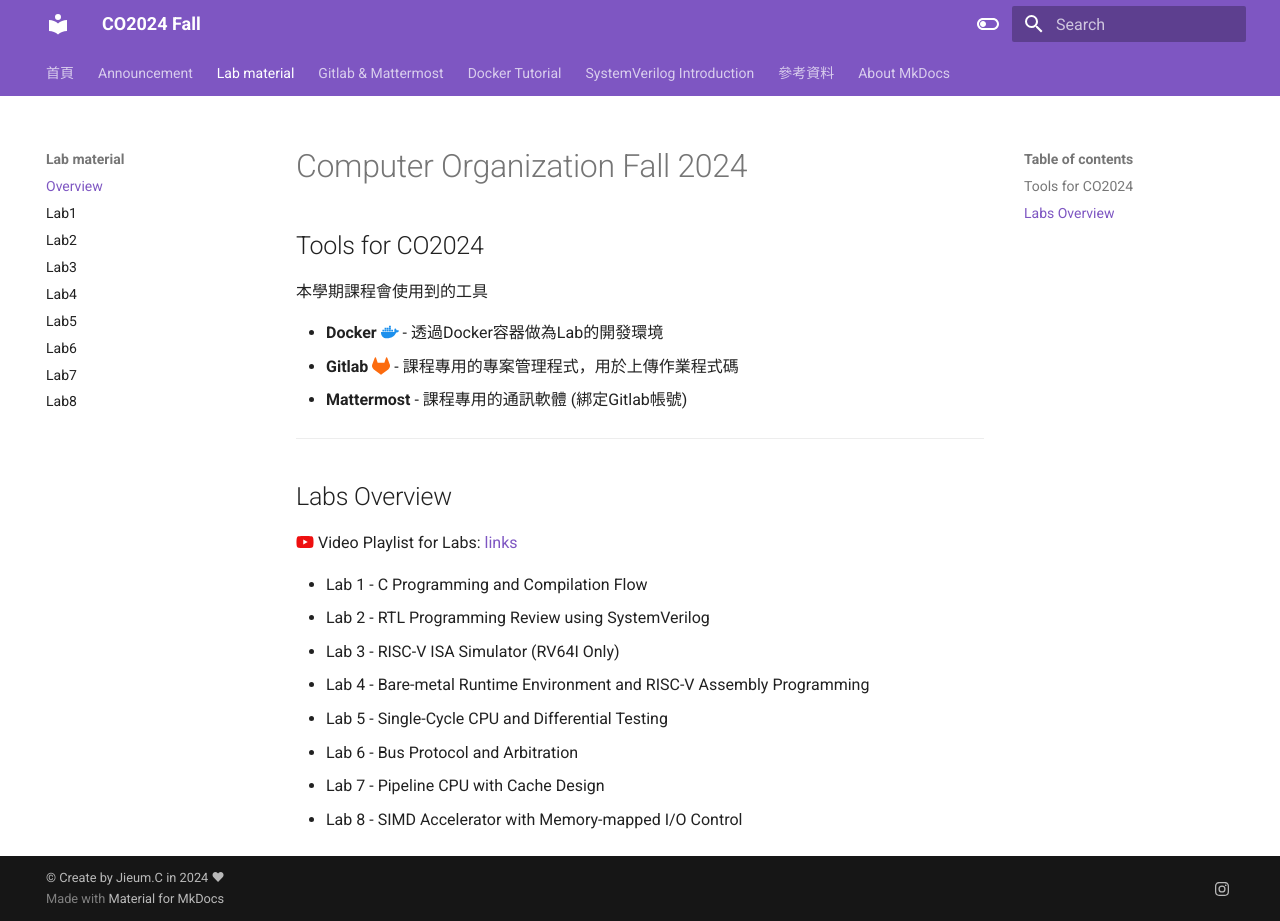
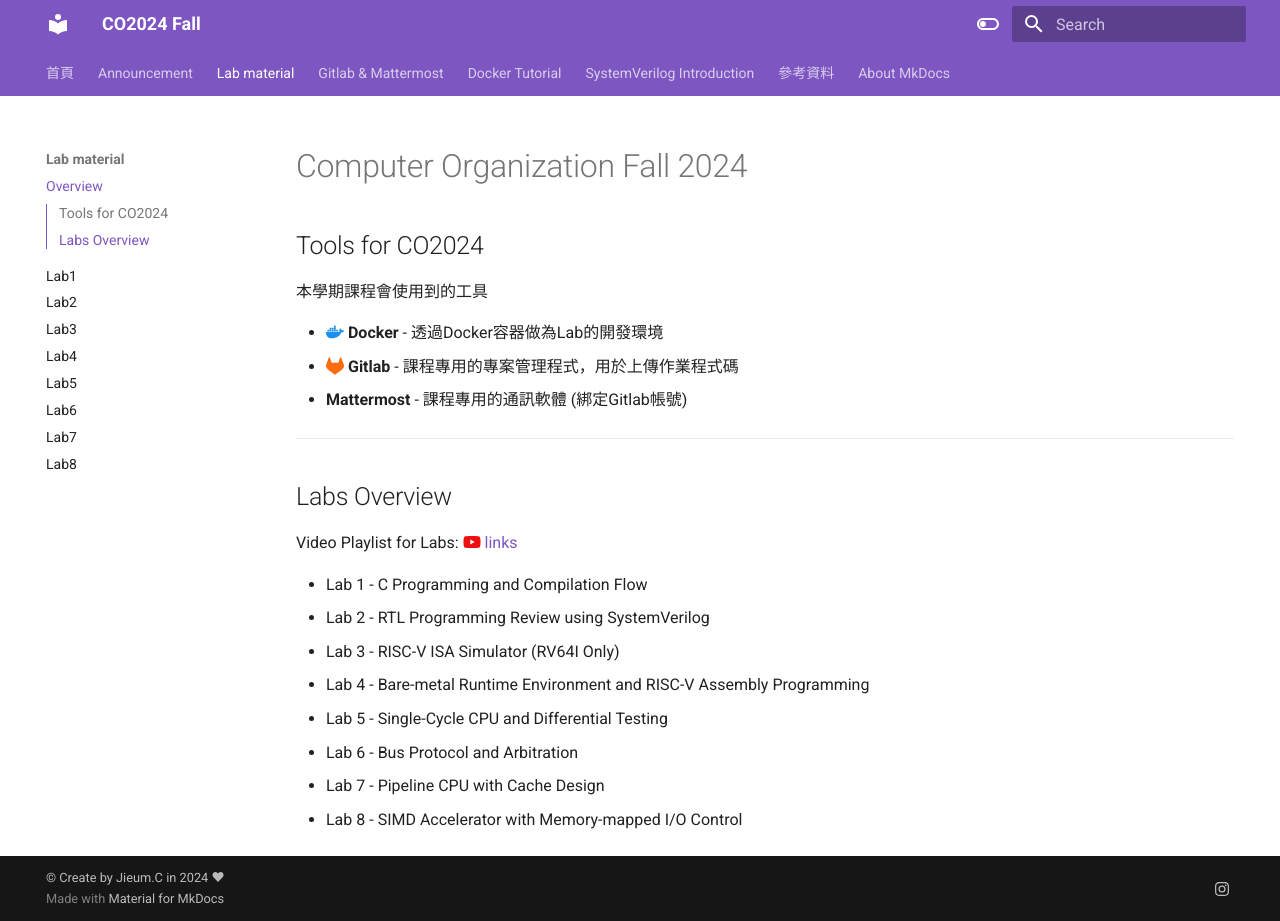
Before and after one commit to Jieumban/Test_mkdocs-, an MkDocs documentation site: the page built from docs/labs/lab_overview.md, in a window 1280 px wide and 921 px high. Built offline with MkDocs 1.6.1 and Material for MkDocs 9.7.7, drawn with Linux system fonts in a browser that asks for light colours; nearby versions of some CDN libraries.

Commit message:
update 24080519

```diff
--- a/docs/labs/lab_overview.md
+++ b/docs/labs/lab_overview.md
@@ -4,16 +4,15 @@
 
 本學期課程會使用到的工具
 
-- **Docker** :fontawesome-brands-docker:{ style="color: #1c90ed"} - 透過Docker容器做為Lab的開發環境
-- **Gitlab** :fontawesome-brands-gitlab:{ style="color: #fc6b0e"} - 課程專用的專案管理程式，用於上傳作業程式碼
+- :fontawesome-brands-docker:{ style="color: #1c90ed"} **Docker** - 透過Docker容器做為Lab的開發環境
+- :fontawesome-brands-gitlab:{ style="color: #fc6b0e"} **Gitlab** - 課程專用的專案管理程式，用於上傳作業程式碼
 - **Mattermost** - 課程專用的通訊軟體 (綁定Gitlab帳號)
 
 ---
 
 ## Labs Overview
 
-:fontawesome-brands-youtube:{ style="color: #EE0F0F" }
-Video Playlist for Labs: [links]()
+Video Playlist for Labs: :fontawesome-brands-youtube:{ style="color: #EE0F0F" }  [links]()
 
 - Lab 1 - C Programming and Compilation Flow
 - Lab 2 - RTL Programming Review using SystemVerilog
--- a/mkdocs.yml
+++ b/mkdocs.yml
@@ -5,7 +5,7 @@
     - navigation.tabs
     - navigation.sections
     - navigation.expand
-#    - toc.integrate
+    - toc.integrate
     - toc.follow
     - navigation.top
     - search.suggest
```
Also changed, not shown: 1 other file.
